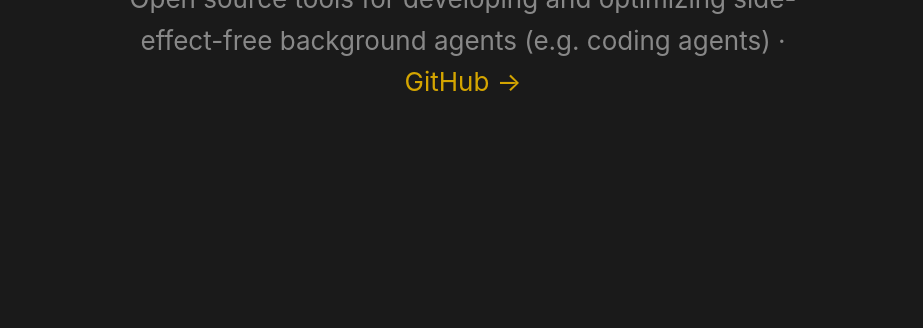
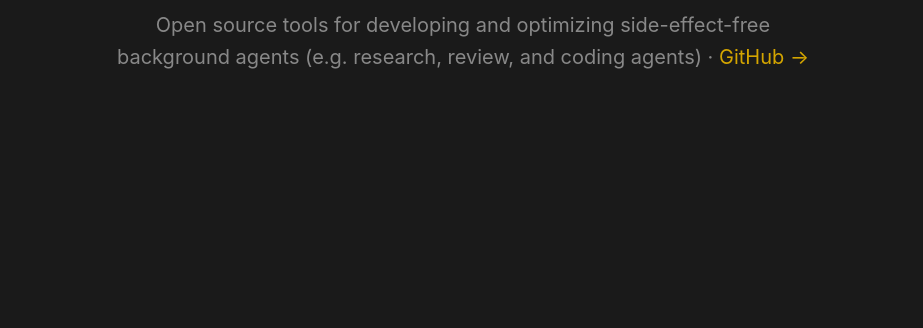
Before and after one commit to weakincentives/site, a plain HTML site: page public/index.html in a window 1280 px wide. Shown: the part 472-800 px from the top of the page, without its empty margins (177-1100 px from the left). Drawn offline with Linux system fonts and the light colour scheme.

Commit message:
Add logo and update landing page styling…

```diff
--- a/public/index.html
+++ b/public/index.html
@@ -59,7 +59,7 @@
         }
 
         p {
-            font-size: clamp(1.25rem, 2.5vw, 1.625rem);
+            font-size: clamp(1.0rem, 2.5vw, 1.25rem);
             color: #888888;
             line-height: 1.6;
             max-width: 700px;
@@ -71,7 +71,7 @@
     <div class="container">
         <img src="logo.png" alt="Weak Incentives Logo" class="logo">
         <h1>Weak Incentives Is All You Need</h1>
-        <p>Open source tools for developing and optimizing side-effect-free background agents (e.g. coding agents) · <a href="https://github.com/weakincentives" class="github-link" target="_blank" rel="noopener noreferrer">GitHub →</a></p>
+        <p>Open source tools for developing and optimizing side-effect-free background agents (e.g. research, review, and coding agents) · <a href="https://github.com/weakincentives" class="github-link" target="_blank" rel="noopener noreferrer">GitHub →</a></p>
     </div>
 </body>
 </html>
```
